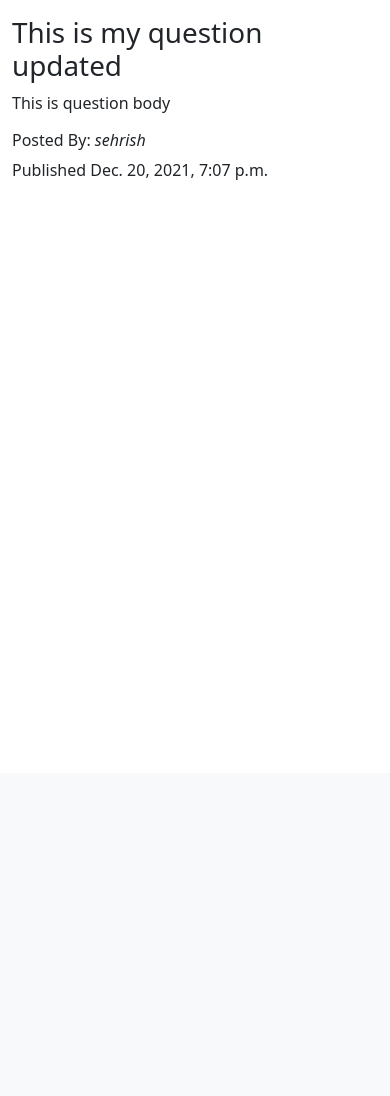
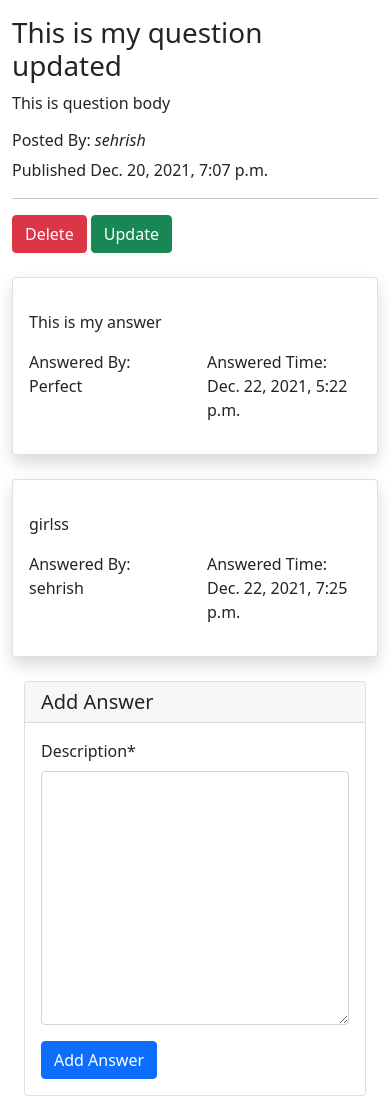
Before and after one commit to sehrish30/Quiz, a Django app: a page that uses templates/navbar.html in a window 390 px wide. Shown: the part 71-1167 px from the top of the page. Before the commit the page ends 251 px from the top, so only its background shows below. Run offline with Django 4.2, Linux system fonts and the light colour scheme; a user stored in the database is signed in; data comes from the database, SQL or seed files in the repository; both versions use the stored data as it was after the commit; some libraries are stand-ins or nearby versions.

Commit message:
views update

```diff
--- a/questions/forms.py
+++ b/questions/forms.py
@@ -1,5 +1,7 @@
 from django import forms
 from django.contrib.auth import get_user_model
+
+from .models import Question, Answer
 
 User = get_user_model()
 
@@ -17,3 +19,21 @@ class UserRegisteration(forms.ModelForm):
         if cd["password"] != cd["password2"]:
             raise forms.ValidationError("Password dont match")
         return cd["password2"]
+
+
+class QuestionRegisterationForm(forms.ModelForm):
+    class Meta:
+        model = Question
+        fields = ("title", "body")
+
+
+class AnswerForm(forms.ModelForm):
+    class Meta:
+        model = Answer
+        fields = ("description",)
+
+
+class QuestionUpdateForm(forms.ModelForm):
+    class Meta:
+        model = Question
+        fields = ("title", "body")
--- a/questions/models.py
+++ b/questions/models.py
@@ -1,5 +1,6 @@
 from django.db import models
 from django.conf import settings
+
 
 # Create your models here.
 class Question(models.Model):
--- a/questions/urls.py
+++ b/questions/urls.py
@@ -1,8 +1,16 @@
 from django.urls import path
-from .views import question_list, question_details, register
+from .views import (
+    question_list,
+    question_details,
+    register,
+    create_question,
+    update_question,
+)
 
 urlpatterns = [
     path("question/", question_list, name="qlist"),
     path("question/<slug:slug>/", question_details, name="qdetails"),
     path("register/", register, name="register"),
+    path("add/", create_question, name="create_question"),
+    path("update/<slug:slug>/", update_question, name="update_question"),
 ]
--- a/questions/views.py
+++ b/questions/views.py
@@ -1,7 +1,12 @@
-from django.shortcuts import render, get_object_or_404
+from django.shortcuts import render, get_object_or_404, redirect
 
-from questions.forms import UserRegisteration
-from .models import Question
+from questions.forms import (
+    QuestionRegisterationForm,
+    UserRegisteration,
+    AnswerForm,
+    QuestionUpdateForm,
+)
+from .models import Question, Answer
 
 # Create your views here.
 def question_list(request):
@@ -11,7 +16,27 @@ def question_list(request):
 
 def question_details(request, slug):
     question = get_object_or_404(Question, slug=slug)
-    return render(request, "QDetails.html", {"question": question})
+    answer_list = Answer.objects.filter(question=question)
+
+    # adding answer
+    if request.method == "POST":
+        form = AnswerForm(request.POST)
+        if form.is_valid():
+            answer = form.save(commit=False)
+            answer.question = question
+            answer.author = request.user
+            answer = form.save()
+
+            return redirect("qdetails", slug=question.slug)
+
+    else:
+        form = AnswerForm()
+
+    return render(
+        request,
+        "QDetails.html",
+        {"question": question, "answer_list": answer_list, "form": form},
+    )
 
 
 def register(request):
@@ -28,3 +53,31 @@ def register(request):
         user_form = UserRegisteration()
 
     return render(request, "register.html", {"user_form": user_form})
+
+
+def create_question(request):
+    if request.method == "POST":
+        question_form = QuestionRegisterationForm(request.POST)
+
+        if question_form.is_valid():
+            question = question_form.save(commit=False)
+            question.author = request.user
+            question = question_form.save()
+
+            return redirect("qlist")
+    else:
+        question_form = QuestionRegisterationForm()
+    return render(request, "add_question.html", {"question_form": question_form})
+
+
+def update_question(request, slug):
+    question = get_object_or_404(Question, slug=slug)
+
+    # populate the data
+    form = QuestionUpdateForm(request.POST or None, instance=question)
+
+    if form.is_valid():
+        form.save()
+        return redirect("qlist")
+
+    return render(request, "update.html", {"form": form})
--- a/templates/QDetails.html
+++ b/templates/QDetails.html
@@ -1,4 +1,6 @@
-{% extends 'base.html' %} {% block title %} Question Details {% endblock %}
+{% extends 'base.html' %}
+{% load crispy_forms_tags %}
+{% block title %} Question Details {% endblock %}
 
 <div></div>
 {% block body %}
@@ -8,5 +10,52 @@
 
   <h6>Posted By: <i> {{question.author}} </i></h6>
   <p>Published {{question.created_at}}</p>
+
+  <hr>
+
+  {% if request.user == question.author %}
+    <a class="btn btn-danger">Delete</a>
+    <a class="btn btn-success"
+    href="{% url 'update_question' question.slug %}"
+    >Update</a>
+  {% endif %}
+</div>
+<div class="container">
+  {% for answers in answer_list %}
+  <div class="card mt-4 py-3 shadow">
+    <div class="card-body">
+       <p class="card-text">
+         {{answers.description}}
+       </p>
+       <div class="row">
+          <div class="col col-md-auto">
+             Answered By: {{answers.author.username}}
+          </div>
+          <div class="col col-md-auto">
+            Answered Time: {{answers.created_at}}
+         </div>
+       </div>
+    </div>
+  </div>
+
+
+  {% endfor %}
+    <!--Adding Answer-->
+    <div class="container">
+      <div class="card mt-4">
+        <form method="post" novalidate>
+          <h5 class="card-header">Add Answer</h5>
+          <div class="card-body">
+            {% csrf_token %}
+            {{ form | crispy }}
+
+            <input type="submit"
+            value="Add Answer"
+            class="btn btn-primary"
+            />
+          </div>
+        </form>
+      </div>
+    </div>
 </div>
 {% endblock %}
--- a/templates/navbar.html
+++ b/templates/navbar.html
@@ -8,7 +8,7 @@
 
 <nav class="navbar navbar-expand-lg navbar-light bg-light">
   <div class="container">
-    <a class="navbar-brand text-style" href="#">Ask Question</a>
+    <a class="navbar-brand text-style" href="{% url 'qlist' %}">Ask Question</a>
     <button
       class="navbar-toggler"
       type="button"
@@ -36,10 +36,10 @@
           <button class="btn btn-outline-success" type="submit">Search</button>
         </form>
         <li class="nav-item">
-          <a class="nav-link active" aria-current="page" href="#">Home</a>
+          <a class="nav-link active" aria-current="page" href="{% url 'qlist' %}">Home</a>
         </li>
         <li class="nav-item">
-          <a class="nav-link" href="#">Add Question</a>
+          <a class="nav-link" href="{% url 'create_question'%}">Add Question</a>
         </li>
         <li class="nav-item">
           <a class="nav-link" href="{% url 'logout' %}">Logout</a>
```
Also changed, not shown: templates/add_question.html (added, +28 -0 lines), templates/update.html (added, +31 -0 lines), db.sqlite3.
